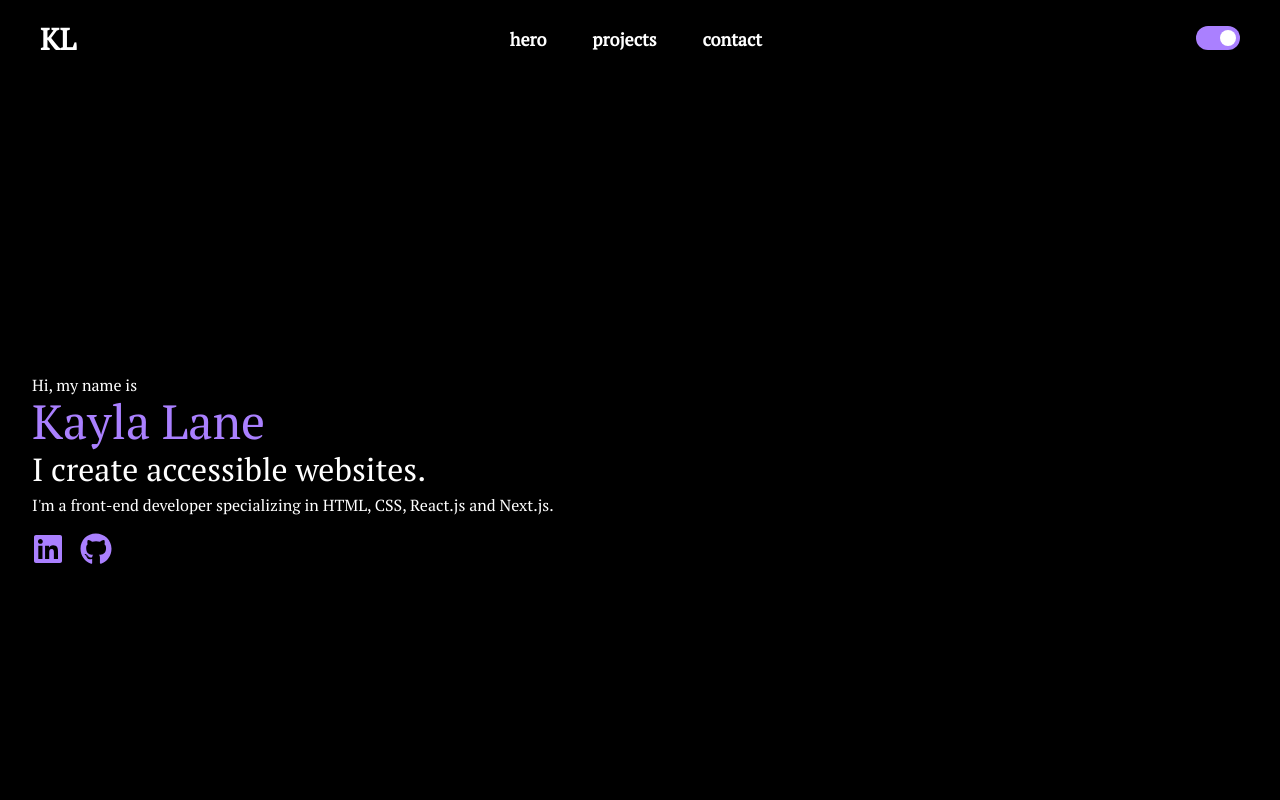
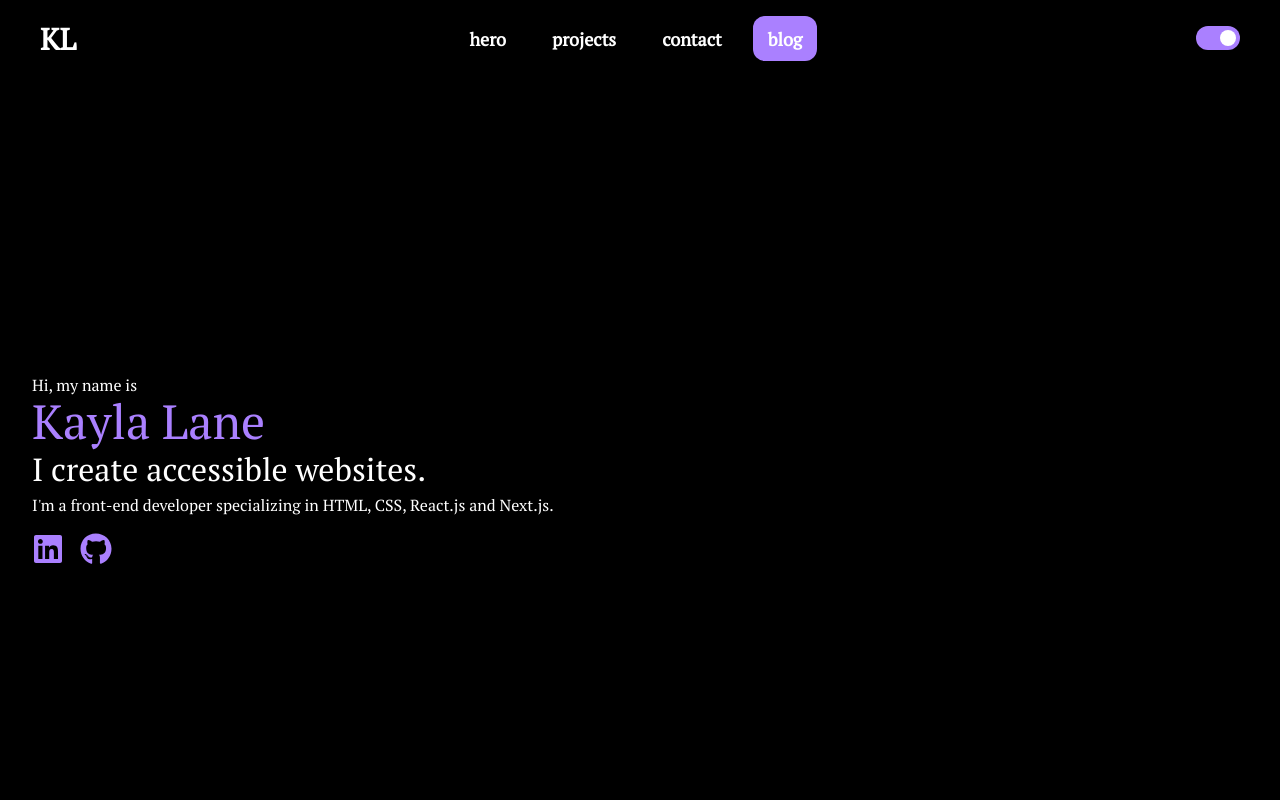
Before and after one commit to kaylalane/Portfolio, a Next.js app: page / in a window 1280 px wide. Shown: the top 800 px of the page. Built offline with nearby package versions, Linux system fonts and the light colour scheme; a web font is replaced by a local one.

Commit message:
update sitemap

```diff
--- a/components/navbar.tsx
+++ b/components/navbar.tsx
@@ -75,6 +75,17 @@ export default function Navbar() {
               </a>
             </li>
           ))}
+          <li className=" ">
+            <a
+              target="_blank"
+              rel="noreferrer"
+              href="https://blog.kaylamarielane.com/"
+              className=" bg-primary hover:bg-primary dark:bg-darkaccent dark:hover:bg-darkaccent rounded-xl transition-transform duration-500 hover:scale-125"
+            >
+              blog
+            </a>
+          </li>
+
           <li>
             <Toggle />
           </li>
```
Also changed, not shown: 2 other files (tests, documents, lock files or other folders).
